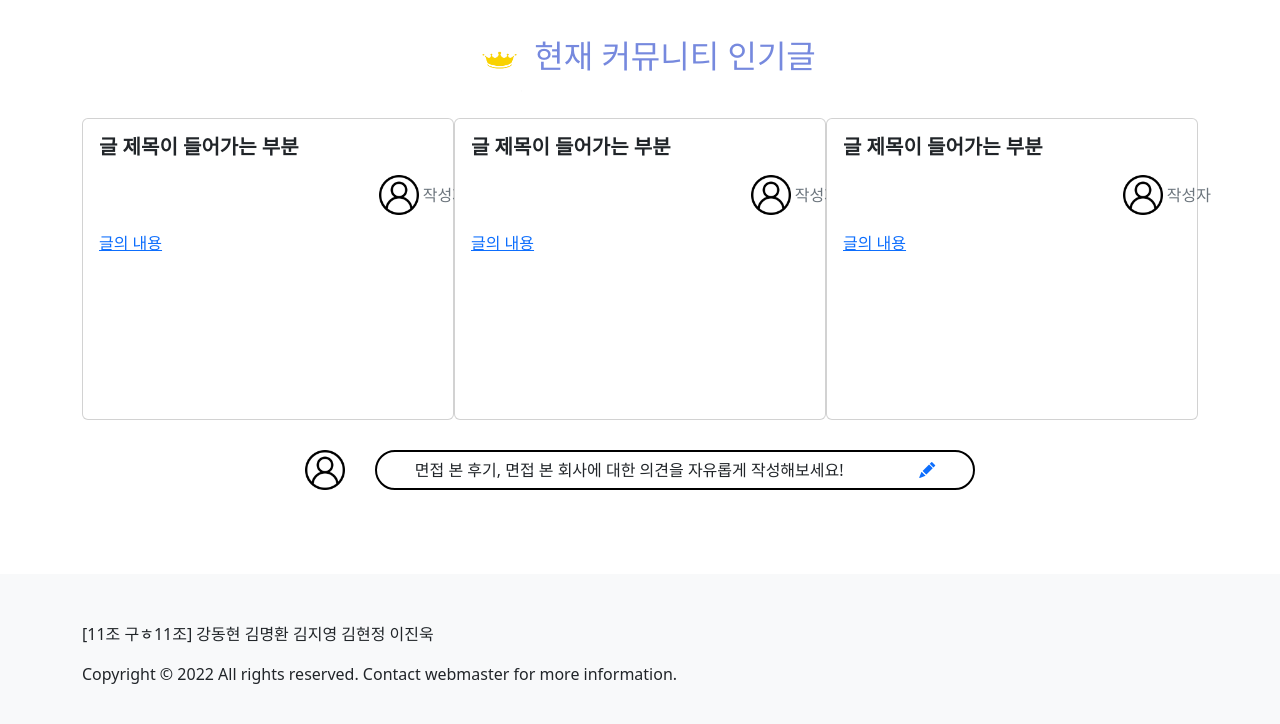
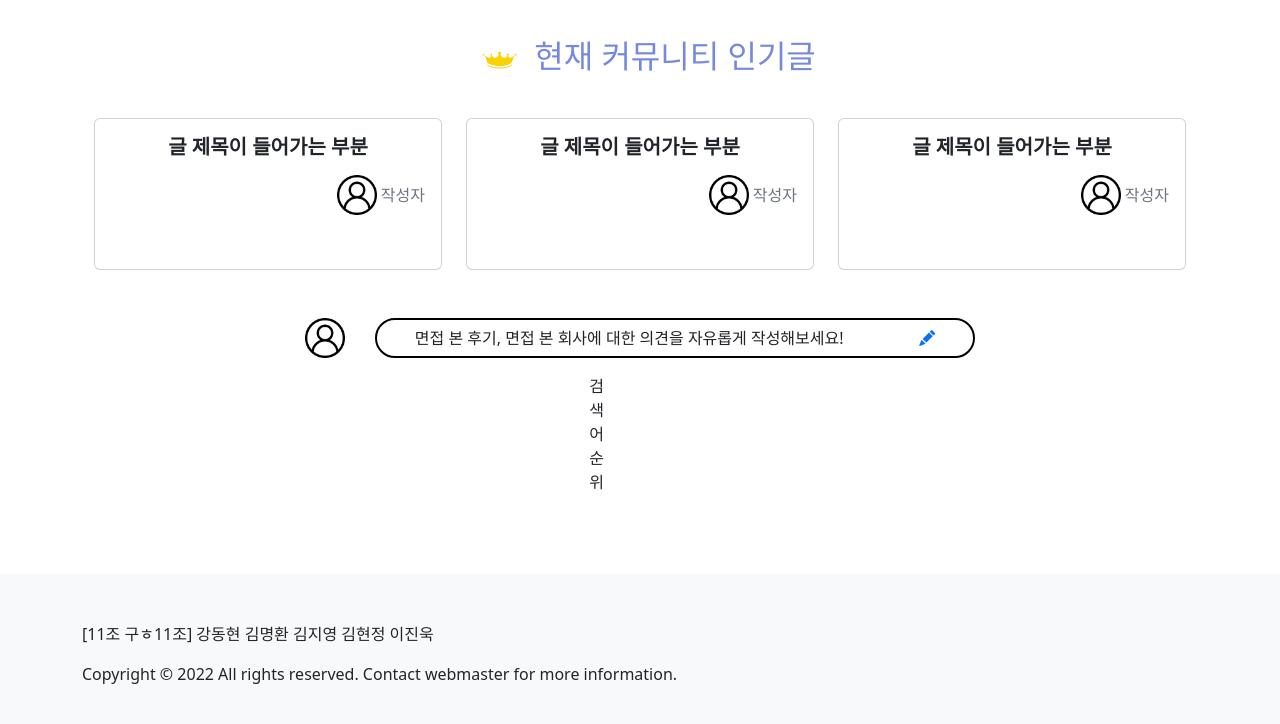
Before and after one commit to myeonghwan57/Pjt, a Django app: page /posts/ in a window 1280 px wide. Shown: the part 76-800 px from the top of the page. Run offline with Django 3.2, Linux system fonts and the light colour scheme; data that the repository does not hold is empty; some libraries are stand-ins or nearby versions.

Commit message:
post/index.html 수정중

```diff
--- a/posts/templates/posts/index.html
+++ b/posts/templates/posts/index.html
@@ -2,49 +2,48 @@
 {% load django_bootstrap5 %}
 {% load static %}
 {% block content %}
-  <div class='post_index'>
+  <div class='post_index container'>
     <h2 class='my-4' style='color:#7689DE'>
       <img src="{% static '/images/crown.png' %}" alt="" style="width:70px; height:70px;">현재 커뮤니티 인기글
     </h2>
-    <div class='post_best container'>
-      <div class="card" style="">
-        <div class="card-body" style="width:400px;height:300px;">
+    <!-- 현재 인기 게시글-->
+    <div class='row' style="width:100%;">
+      <div class='col-4'>
+        <div class="card " style="">
+          <div class="card-body text-center" style="height:150px;">
             <h5 class="card-title fw-bold">글 제목이 들어가는 부분</h5>
             <div class='d-flex align-items-center justify-content-end my-3'>
               <a href="#"><img class='post_profile_img mx-1' src="{% static '/images/profile/user.png'%}" alt=""></a>
               <a class='text-decoration-none text-muted' href="#">작성자</a>
             </div>
-          <a href="#">
-            <p class="card-text">글의 내용</p>
-          </a>
           </div>
         </div>
-      <div class="card" style="">
-        <div class="card-body" style="width:400px;height:300px;">
+      </div>
+      <div class='col-4'>
+        <div class="card " style="">
+          <div class="card-body text-center" style="height:150px;">
             <h5 class="card-title fw-bold">글 제목이 들어가는 부분</h5>
             <div class='d-flex align-items-center justify-content-end my-3'>
               <a href="#"><img class='post_profile_img mx-1' src="{% static '/images/profile/user.png'%}" alt=""></a>
               <a class='text-decoration-none text-muted' href="#">작성자</a>
             </div>
-          <a href="#">
-            <p class="card-text">글의 내용</p>
-          </a>
           </div>
         </div>
+      </div>
+      <div class='col-4'>
         <div class="card" style="">
-        <div class="card-body" style="width:400px;height:300px;">
+          <div class="card-body text-center" style="height:150px;">
             <h5 class="card-title fw-bold">글 제목이 들어가는 부분</h5>
             <div class='d-flex align-items-center justify-content-end my-3'>
               <a href="#"><img class='post_profile_img mx-1' src="{% static '/images/profile/user.png'%}" alt=""></a>
               <a class='text-decoration-none text-muted' href="#">작성자</a>
             </div>
-          <a href="#">
-            <p class="card-text">글의 내용</p>
-          </a>
           </div>
         </div>
       </div>
-    <div class='post_write'>
+    </div>
+
+    <div class='post_write mt-5'>
       {% if user.profile %}
         <a href="{%url 'accounts:detail' user.pk%}"><img class="post_profile_img" src="{{ user.profile.url }}" alt="{{ user.profile }}" style='width:200px;height:200px;'></a>
       {% else %}
@@ -57,18 +56,24 @@
         </a>
       </div>
     </div>
-    <div></div>
-    <div>
+    <div class='post_list row justify-content-end my-3'>
+      <div class="col-3">
+        <div>검색어 순위</div>
+      </div>
+      <div class='col-9'>
         {% for post in posts %}
           <hr>
-        <a href="{% url 'posts:detail' post.pk %}">
           <div>
-            <p>
-              제목:{{post.title}}</p>
+            <a href="#"><img class='post_profile_img mx-1' src="{% static '/images/profile/user.png'%}" alt=""></a>
+            <a class='text-decoration-none text-muted' href="#">작성자</a>
+            <a class='text-decoration-none' href="{% url 'posts:detail' post.pk %}">
+              <h3 class='text-dark'>{{post.title}}</h3>
+              <p class='post_content text-muted'>{{post.content}}</p>
+            </a>
           </div>
-        </a>
           <hr>
         {% endfor %}
       </div>
     </div>
+  </div>
 {% endblock content %}
--- a/static/css/style.css
+++ b/static/css/style.css
@@ -66,3 +66,11 @@ html,body{
   justify-content: space-around;
   border-radius: 30px;
 }
+
+.post_content{
+  overflow: hidden;
+  text-overflow: ellipsis;
+  white-space: nowrap;
+  width: 100px;
+  height: 20px;
+}
```
Lines whose indentation alone changed are shown as unchanged.
